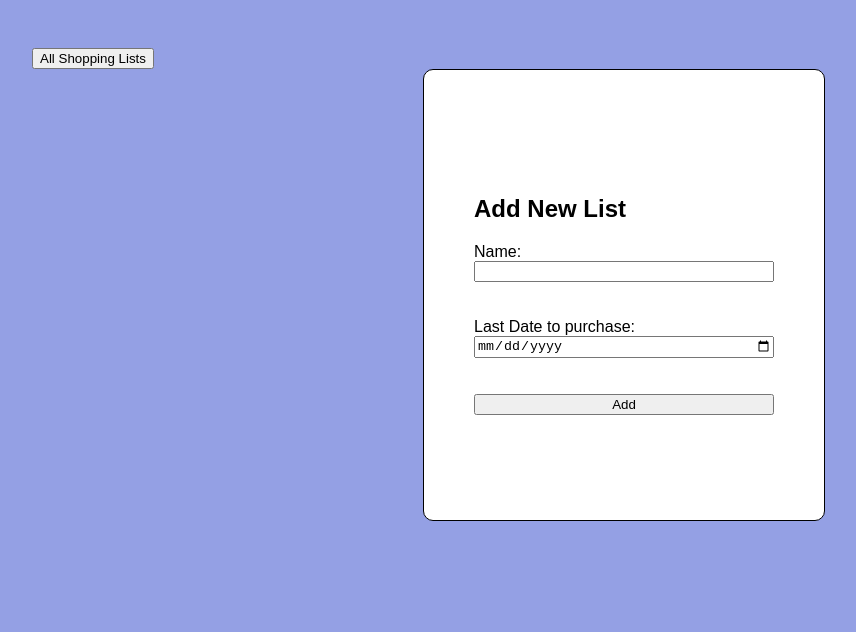
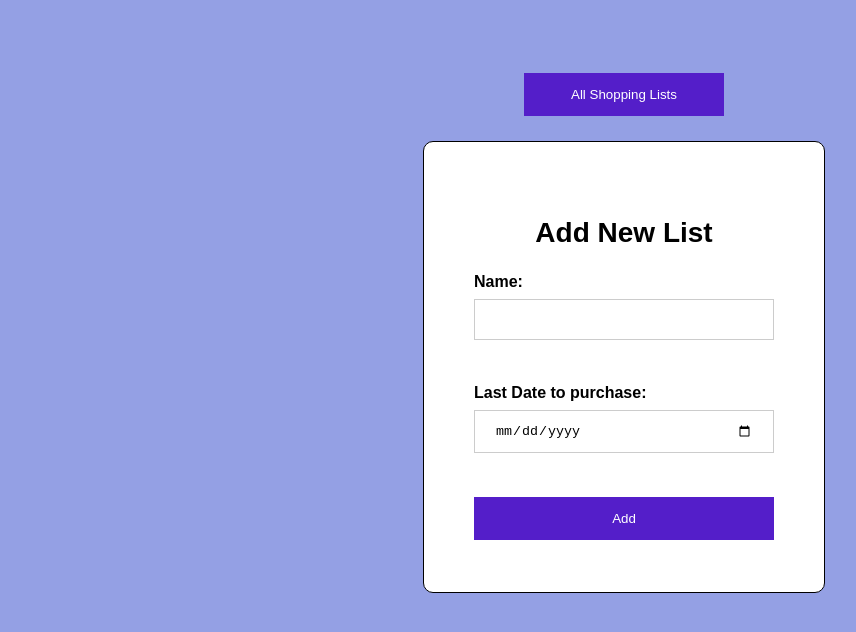
Before and after one commit to hudasul/shopping-list-app-front-end, a React (Vite) app: page /new-list in a window 1280 px wide. Shown: the top 632 px of the page, without its empty margins (16-872 px from the left). Built offline with nearby package versions, Linux system fonts and the light colour scheme; no server answers.

Commit message:
styled list form

```diff
--- a/src/components/ListForm.jsx
+++ b/src/components/ListForm.jsx
@@ -1,6 +1,7 @@
 import { useState, useEffect } from "react";
 import { useNavigate, useParams } from "react-router";
 import axios from "axios";
+import './style/ListForm.css'
 
 const ListForm = ({ token }) => {
   const [formData, setFormData] = useState({ name: "", date: "" });
@@ -56,10 +57,10 @@ const ListForm = ({ token }) => {
   };
 
   return (
-    <>
-      <button onClick={() => navigate("/")}>All Shopping Lists</button>
+    <div className="form-container">
+      <button id="back-to-all-list-btn" onClick={() => navigate("/")}>All Shopping Lists</button>
 
-      <form onSubmit={handleSubmit}>
+      <form className="add-list-form" onSubmit={handleSubmit}>
         <h2>{listId ? "Update List" : "Add New List"}</h2>
 
         <label htmlFor="name">Name:</label>
@@ -88,7 +89,7 @@ const ListForm = ({ token }) => {
 
         <button type="submit">{listId ? "Update" : "Add"}</button>
       </form>
-    </>
+    </div>
   );
 };
 
--- a/src/components/style/AllLists.css
+++ b/src/components/style/AllLists.css
@@ -15,6 +15,7 @@
     background-color: #541ec9;
     color: white;
     padding: 10px 20px;
+    border: none;
 
 
 }
@@ -81,4 +82,5 @@
     cursor: pointer;
     width: 100px;
     margin-top: -55px;
+     border: none;
 }
--- /dev/null
+++ b/src/components/style/ListForm.css
@@ -0,0 +1,40 @@
+.form-container{
+    text-align: center;
+}
+
+.add-list-form input{
+    width: 100%;
+    padding: 12px 20px;
+    margin: 8px 0;
+    display: inline-block;
+    border: 1px solid #ccc;
+    box-sizing: border-box;
+}
+
+.add-list-form label{
+  text-align: left;
+  font-weight: bolder;
+}
+
+.add-list-form h2{
+  font-size: 28px;
+}
+
+.add-list-form button{
+    background-color: #541ec9;
+    color: white;
+    padding: 14px 20px;
+    border: none;
+    cursor: pointer;
+    width: 100%;
+}
+
+#back-to-all-list-btn{
+    margin: 25px 0;
+    background-color: #541ec9;
+    color: white;
+    padding: 14px 20px;
+    border: none;
+    cursor: pointer;
+    width: 200px;
+}
```
